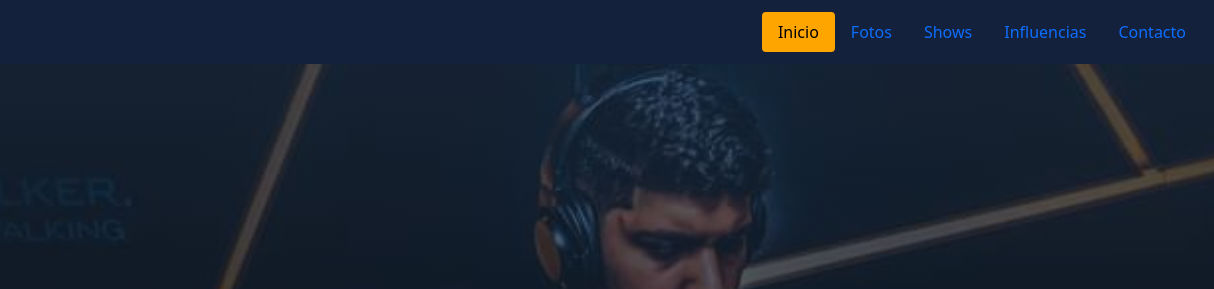
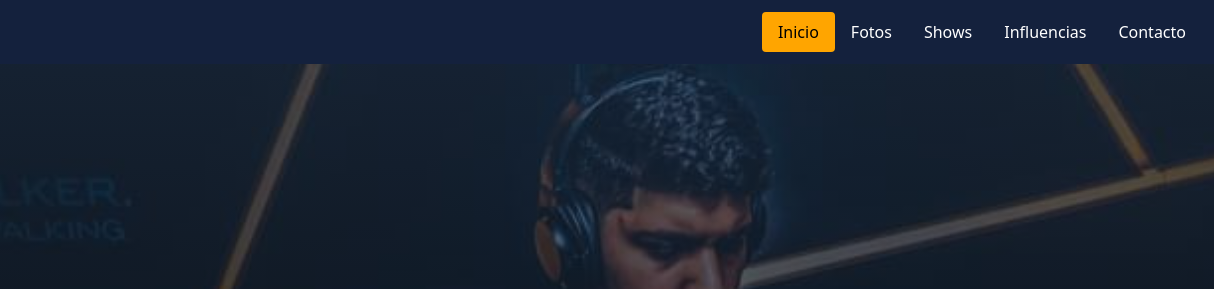
Before and after one commit to svillavicencio/proyecto-final-desarrollo-web, a plain HTML site: page test.html in a window 1280 px wide. Shown: the top 289 px of the page, 66-1280 px from the left. Drawn offline with nearby package versions, Linux system fonts and the light colour scheme; a web font is replaced by a local one.

Commit message:
se modifican detalles

```diff
--- a/styles/index.css
+++ b/styles/index.css
@@ -14,6 +14,9 @@ body{
   color: #e5e5e5;
   margin: 0;
 }
+.nav-link{
+  color: white;
+}
 
 .nav-link:hover{
   color: black;
```
